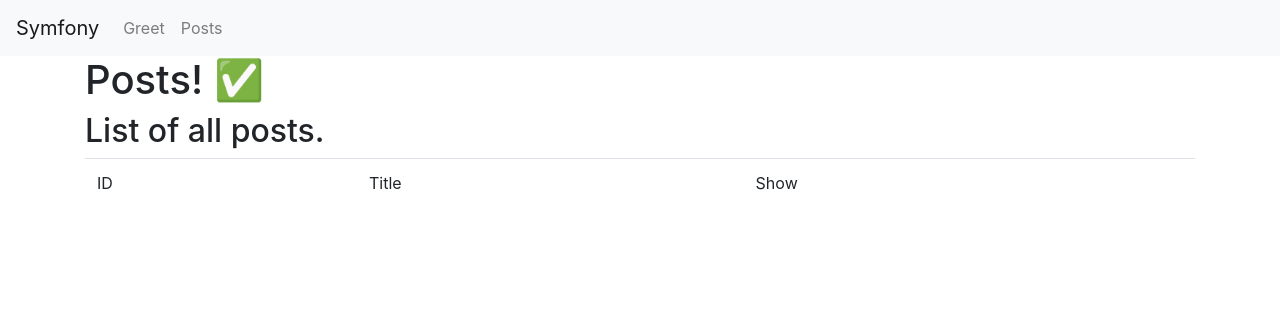
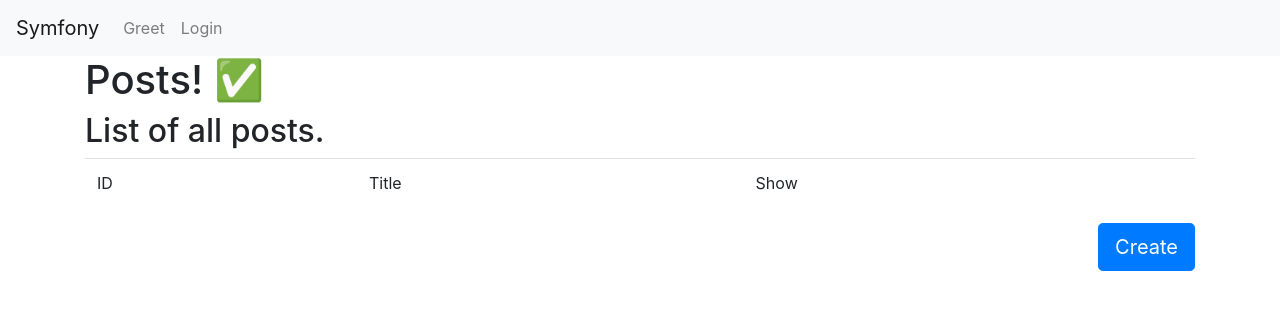
Before and after one commit to ns-mnawaz/sfcourse, a Symfony app: template templates/post/index.html.twig in a window 1280 px wide. Shown: the top 310 px of the page. Run offline with Twig, Linux system fonts and the light colour scheme; the template is opened without the code that fills it, so the values that code supplies are empty; some libraries are stand-ins or nearby versions.

Commit message:
fixing routes and views

```diff
--- a/src/Controller/PostController.php
+++ b/src/Controller/PostController.php
@@ -35,7 +35,8 @@ class PostController extends AbstractController
      * @param FileUploader $fileUploader
      * @return Response
      */
-    public function create(Request $request, FileUploader $fileUploader, Notification $notification): Response {
+//    public function create(Request $request, FileUploader $fileUploader, Notification $notification): Response {
+    public function create(Request $request, FileUploader $fileUploader): Response {
         $post = new Post();
         $form = $this->createForm(PostType::class, $post);
         $form->handleRequest($request);
--- a/templates/base.html.twig
+++ b/templates/base.html.twig
@@ -26,12 +26,18 @@
                     <li class="nav-item">
                         <a class="nav-link" href="{{ path('homeCustom', { name: 'Symfony' }) }}">Greet</a>
                     </li>
-                    <li class="nav-item">
-                        <a class="nav-link" href="{{ path('post.index') }}">Posts</a>
-                    </li>
                     {% if is_granted('IS_AUTHENTICATED_FULLY') %}
+
+                        <li class="nav-item">
+                            <a class="nav-link" href="{{ path('post.index') }}">Posts</a>
+                        </li>
                         <li class="nav-item float-right">
                             <a class="nav-link" href="{{ path('app_logout') }}">Logout</a>
+                        </li>
+                    {% endif %}
+                    {% if not is_granted('IS_AUTHENTICATED_FULLY') %}
+                        <li class="nav-item float-right">
+                            <a class="nav-link" href="{{ path('app_login') }}">Login</a>
                         </li>
                     {% endif %}
                 </ul>
--- a/templates/post/index.html.twig
+++ b/templates/post/index.html.twig
@@ -37,5 +37,10 @@
             {% endfor %}
         </tbody>
     </table>
+
+    <a href="{{ path('post.create') }}" class="btn btn-lg btn-primary float-right">
+        Create
+    </a>
+
 </div>
 {% endblock %}
--- a/templates/security/login.html.twig
+++ b/templates/security/login.html.twig
@@ -38,5 +38,10 @@
     <button class="btn btn-lg btn-primary" type="submit">
         Sign in
     </button>
+
+    <a href="{{ path('registration') }}" class="btn btn-lg btn-primary float-right">
+        Register
+    </a>
+
 </form>
 {% endblock %}
```
Also changed, not shown: 1 other file.
